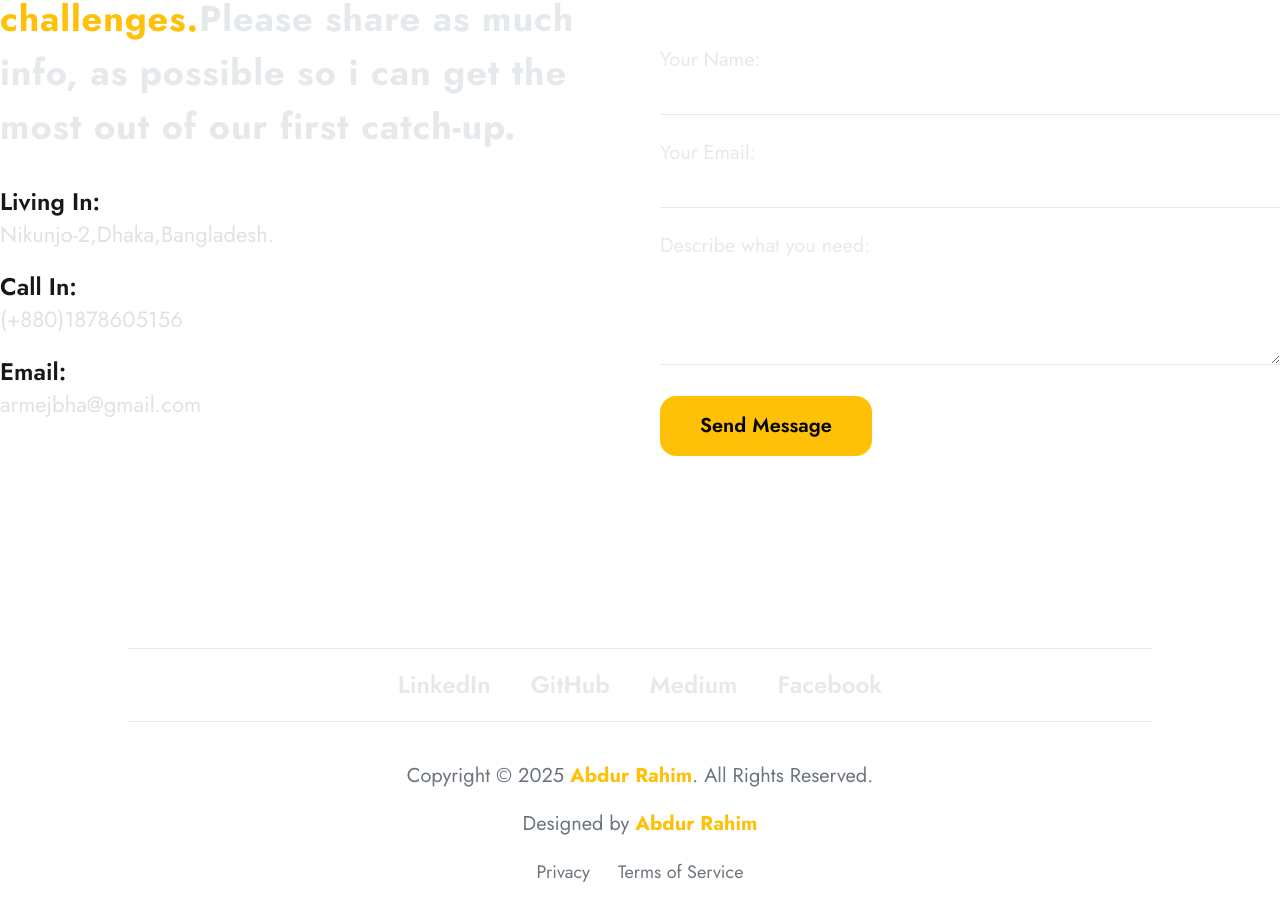
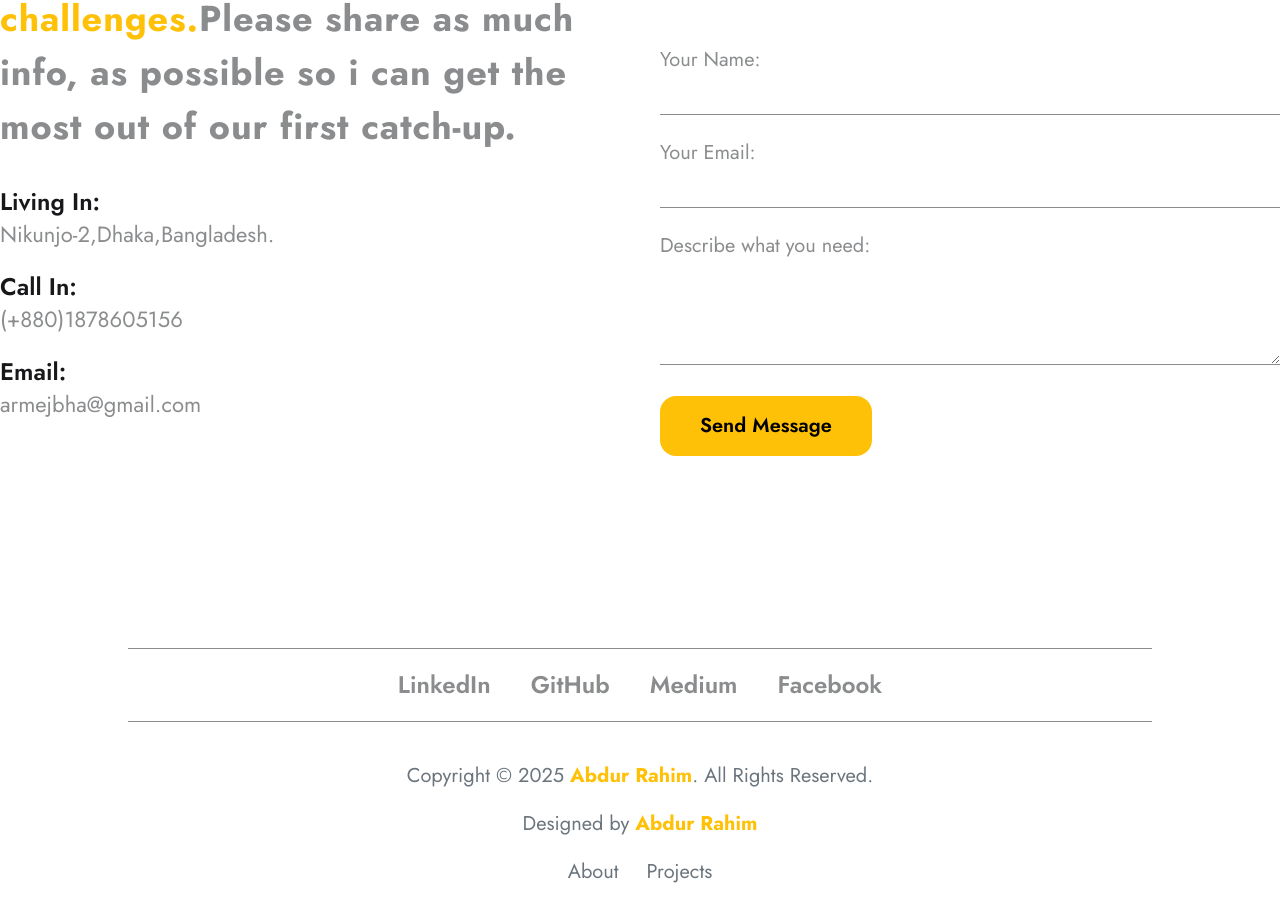
Before and after one commit to armejbha/portfolio, a React (Vite) app: page /contact in a window 1280 px wide. Shown: the part 426-1348 px from the top of the page. Built offline with nearby package versions, Linux system fonts and the light colour scheme.

Commit message:
link updated

```diff
--- a/index.html
+++ b/index.html
@@ -1,5 +1,5 @@
 <!DOCTYPE html>
-<html lang="en">
+<html lang="en" data-theme="light">
   <head>
     <meta charset="UTF-8" />
     <link
--- a/src/Layouts/MainLayouts.jsx
+++ b/src/Layouts/MainLayouts.jsx
@@ -14,3 +14,6 @@ const MainLayouts = () => {
 };
 
 export default MainLayouts;
+
+// bg-[#F2F2F2]
+// text-[#8A8C8E]
--- a/src/Pages/Home/Contact.jsx
+++ b/src/Pages/Home/Contact.jsx
@@ -12,7 +12,7 @@ const Contact = () => {
         <h3 className="text-4xl font-bold mt-2">CONTACT</h3>
       </div>
       <div className="flex justify-center py-10">
-        <div className="w-px h-10 bg-gray-300 opacity-50"></div>
+        <div className="w-px h-10 bg-gray-600 opacity-50"></div>
       </div>
       <div className="grid grid-cols-1 md:grid-cols-2 gap-10">
         {/* left content  */}
@@ -20,7 +20,7 @@ const Contact = () => {
           <div className="">
             <h3 className=" text-center md:text-left text-4xl text-[#ffc107] font-bold leading-normal tracking-wide">
               I enjoy discussing new projects challenges.
-              <span className="text-[#DEE2E6BF]">
+              <span className="text-[#8A8C8E]  ">
                 Please share as much info, as possible so i can get the most out
                 of our first catch-up.
               </span>
@@ -29,17 +29,17 @@ const Contact = () => {
 
           <div className="mt-8 text-center md:text-left">
             <h5 className="text-2xl font-semibold">Living In:</h5>
-            <p className="text-[22px] text-[#DEE2E6]">
+            <p className="text-[22px] text-[#8A8C8E]  ">
               Nikunjo-2,Dhaka,Bangladesh.
             </p>
           </div>
           <div className="mt-5 text-center md:text-left">
             <h5 className="text-2xl font-semibold">Call In:</h5>
-            <p className="text-[22px] text-[#DEE2E6]">(+880)1878605156</p>
+            <p className="text-[22px] text-[#8A8C8E]  ">(+880)1878605156</p>
           </div>
           <div className="mt-5 text-center md:text-left">
             <h5 className="text-2xl font-semibold">Email:</h5>
-            <p className="text-[22px] text-[#DEE2E6]">armejbha@gmail.com</p>
+            <p className="text-[22px] text-[#8A8C8E]  ">armejbha@gmail.com</p>
           </div>
         </div>
         {/* right form  */}
@@ -47,31 +47,31 @@ const Contact = () => {
           <form onSubmit={handleSubmit}>
             <h3 className="text-[40px] font-bold">Send me a note</h3>
             <div className="mt-12">
-              <label className="text-xl text-[#DEE2E6BF]"> Your Name:</label>
+              <label className="text-xl text-[#8A8C8E]  "> Your Name:</label>
               <br />
               <input
-                className="w-full border-0 border-b border-[#DEE2E6BF] focus:outline-none focus:border-b-[#DEE2E6] transition duration-300 text-2xl mt-2"
+                className="w-full border-0 border-b text-[#8A8C8E]  focus:outline-none focus:border-b-[#8A8C8E]   transition duration-300 text-2xl mt-2"
                 type="text"
                 name="userName"
               />
             </div>
             <div className="my-6">
-              <label className="text-xl text-[#DEE2E6BF]"> Your Email:</label>
+              <label className="text-xl text-[#8A8C8E]  "> Your Email:</label>
               <input
-                className="w-full border-0 border-b border-[#DEE2E6BF] focus:outline-none focus:border-b-[#DEE2E6] transition duration-300 text-2xl mt-2"
+                className="w-full border-0 border-b text-[#8A8C8E]   focus:outline-none focus:border-b-[#8A8C8E]   transition duration-300 text-2xl mt-2"
                 type="email"
                 name="userEmail"
               />
               <br />
             </div>
             <div className="mb-6">
-              <label className="text-xl text-[#DEE2E6BF]">
+              <label className="text-xl text-[#8A8C8E] ">
                 Describe what you need:
               </label>
               <br />
               <textarea
                 rows="3"
-                className="w-full border-0 border-b border-[#DEE2E6BF] focus:outline-none focus:border-b-[#DEE2E6] transition duration-300 text-2xl mt-2"
+                className="w-full border-0 border-b text-[#8A8C8E]  focus:outline-none focus:border-b-[#8A8C8E]   transition duration-300 text-2xl mt-2"
               ></textarea>
             </div>
             <button className="px-10 py-4 bg-[#ffc107] text-xl text-black font-semibold rounded-2xl block mx-auto md:mx-0 hover:cursor-pointer">
--- a/src/Pages/Home/Projects.jsx
+++ b/src/Pages/Home/Projects.jsx
@@ -142,10 +142,10 @@ const Projects = () => {
   ];
 
   return (
-    <div id="projects" className="max-w-[1300px] mx-auto my-24 px-4">
+    <div id="projects" className="max-w-[1300px] mx-auto my-24 px-4 md:px-0">
       <div className="text-center">
         <span className="text-[#ffc107] text-xl font-medium">My Work</span>
-        <h3 className="text-4xl font-bold mt-2 text-white">PROJECTS</h3>
+        <h3 className="text-4xl font-bold mt-2">PROJECTS</h3>
       </div>
 
       <div className="flex justify-center py-10">
@@ -156,7 +156,7 @@ const Projects = () => {
         {projects.map((project) => (
           <div
             key={project.id}
-            className="bg-gray-800 border border-gray-800 rounded-2xl overflow-hidden shadow-xl transition"
+            className="bg-gray-200 border border-gray-200 rounded-2xl overflow-hidden shadow-xl transition flex flex-col"
           >
             <div className="p-5">
               <img
@@ -165,11 +165,9 @@ const Projects = () => {
                 alt={project.name}
               />
             </div>
-            <div className="p-5 space-y-3">
-              <h2 className="text-2xl font-semibold text-white">
-                {project.name}
-              </h2>
-              <p className="text-lg text-gray-400 mt-2">
+            <div className="p-5 grid grid-rows-[auto_1fr_auto] h-full">
+              <h2 className="text-2xl font-semibold">{project.name}</h2>
+              <p className="text-lg text-gray-600 mt-2">
                 {project.description.slice(0, 90)}...
               </p>
               <button
--- a/src/Pages/Shared/Footer.jsx
+++ b/src/Pages/Shared/Footer.jsx
@@ -1,16 +1,17 @@
 import React from "react";
+import { Link } from "react-scroll";
 
 const Footer = () => {
   return (
     <div className="max-w-[1300px] mx-auto pt-24 pb-16">
       {/* social links  */}
       <div className="flex justify-center">
-        <div className="w-full md:w-4/5 border-y border-[#DEE2E6BF] px-4 py-2">
+        <div className="w-full md:w-4/5 border-y border-[#8A8C8E]  px-4 py-2">
           <ul className="flex gap-10 justify-center items-center py-3">
             <li>
               <a
                 href="https://www.linkedin.com/in/armejbha/"
-                className="text-2xl font-semibold text-[#DEE2E6BF] hover:text-[#ffc107] hover:underline"
+                className="text-2xl font-semibold text-[#8A8C8E]   hover:text-[#ffc107] hover:underline"
               >
                 LinkedIn
               </a>
@@ -18,7 +19,7 @@ const Footer = () => {
             <li>
               <a
                 href="https://github.com/armejbha"
-                className="text-2xl font-semibold text-[#DEE2E6BF] hover:text-[#ffc107] hover:underline "
+                className="text-2xl font-semibold text-[#8A8C8E]   hover:text-[#ffc107] hover:underline "
               >
                 GitHub
               </a>
@@ -26,7 +27,7 @@ const Footer = () => {
             <li>
               <a
                 href="https://medium.com/@armejbha"
-                className="text-2xl font-semibold text-[#DEE2E6BF] hover:text-[#ffc107] hover:underline"
+                className="text-2xl font-semibold text-[#8A8C8E]   hover:text-[#ffc107] hover:underline"
               >
                 Medium
               </a>
@@ -34,7 +35,7 @@ const Footer = () => {
             <li>
               <a
                 href="https://www.facebook.com/armejbha"
-                className="text-2xl font-semibold text-[#DEE2E6BF] hover:text-[#ffc107] hover:underline"
+                className="text-2xl font-semibold text-[#8A8C8E]   hover:text-[#ffc107] hover:underline"
               >
                 Facebook
               </a>
@@ -55,14 +56,30 @@ const Footer = () => {
           </p>
           <ul className="flex flex-wrap justify-center items-center gap-7">
             <li>
-              <a href="" className=" text-lg hover:text-[#ffc107]">
-                Privacy
-              </a>
+              <Link
+                to="about"
+                smooth={true}
+                duration={500}
+                spy={true}
+                offset={-80}
+                className="text-xl bg-transparent hover:text-[#ffc107] cursor-pointer"
+                activeClass="text-[#ffc107]"
+              >
+                About
+              </Link>
             </li>
             <li>
-              <a href="" className=" text-lg hover:text-[#ffc107]">
-                Terms of Service
-              </a>
+              <Link
+                to="projects"
+                smooth={true}
+                duration={500}
+                spy={true}
+                offset={-80}
+                className="text-xl bg-transparent hover:text-[#ffc107] cursor-pointer"
+                activeClass="text-[#ffc107]"
+              >
+                Projects
+              </Link>
             </li>
           </ul>
         </div>
--- a/src/Pages/Shared/Navbar.jsx
+++ b/src/Pages/Shared/Navbar.jsx
@@ -78,8 +78,8 @@ const Navbar = () => {
   );
 
   return (
-    <nav className="sticky top-0 bg-[#1d232a] z-20">
-      <div className="navbar max-w-[1300px] mx-auto py-2">
+    <nav className="sticky top-0 bg-[#F2F2F2] z-20">
+      <div className="flex justify-between items-center max-w-[1300px] mx-auto py-2">
         <div className="navbar-start">
           <a className="text-3xl font-bold">Abdur.</a>
         </div>
@@ -87,7 +87,7 @@ const Navbar = () => {
           <ul className="menu menu-horizontal px-1 space-x-2">{navLinks}</ul>
         </div>
         <div className="navbar-end">
-          <a className="px-4 py-2 border text-2xl rounded-lg hover:bg-white hover:text-black hover:cursor-pointer">
+          <a className="px-6 py-2 border border-[#8A8C8E]   text-2xl rounded-xl hover:bg-gray-200 hover:cursor-pointer">
             Resume
           </a>
           <div className="dropdown">
```
Also changed, not shown: src/Pages/Home/About.jsx (+8 -4 lines), src/Pages/Home/Banner.jsx (+4 -4 lines), src/Pages/Home/Skills.jsx (+4 -4 lines).
